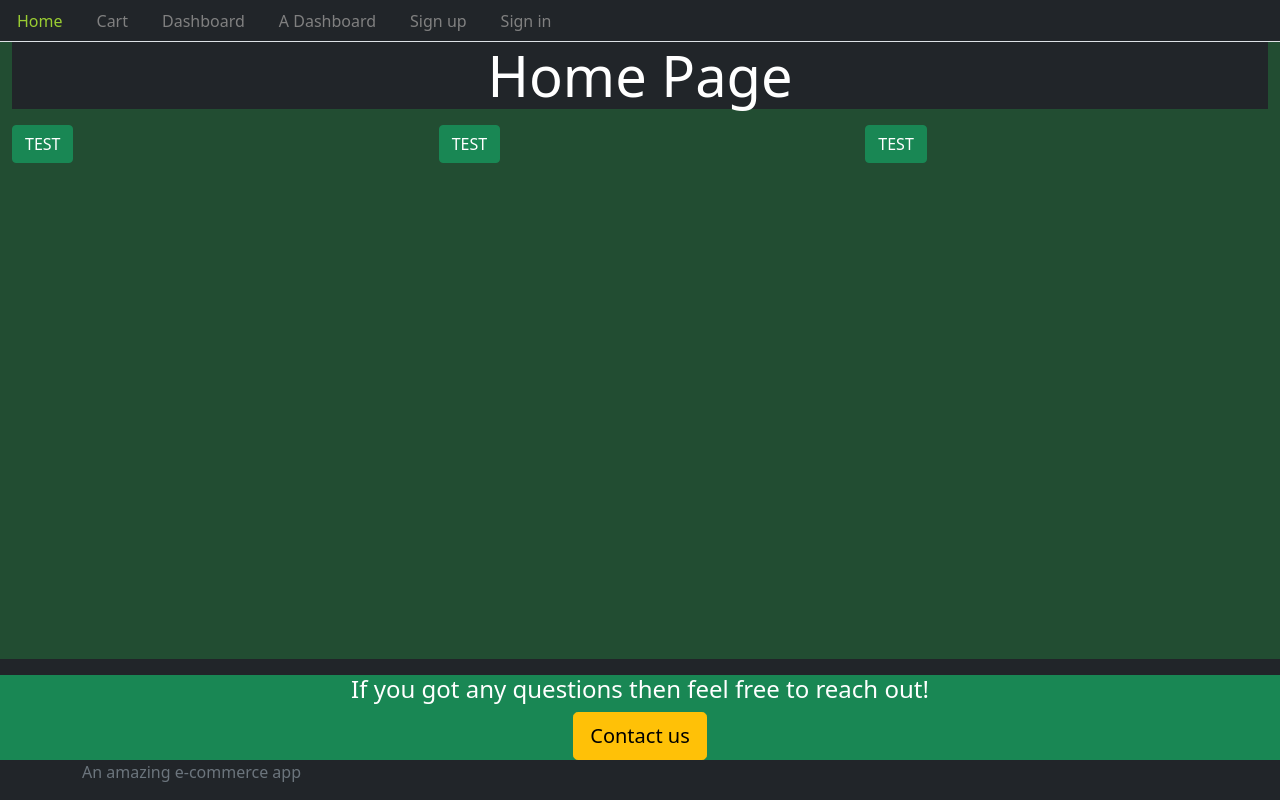
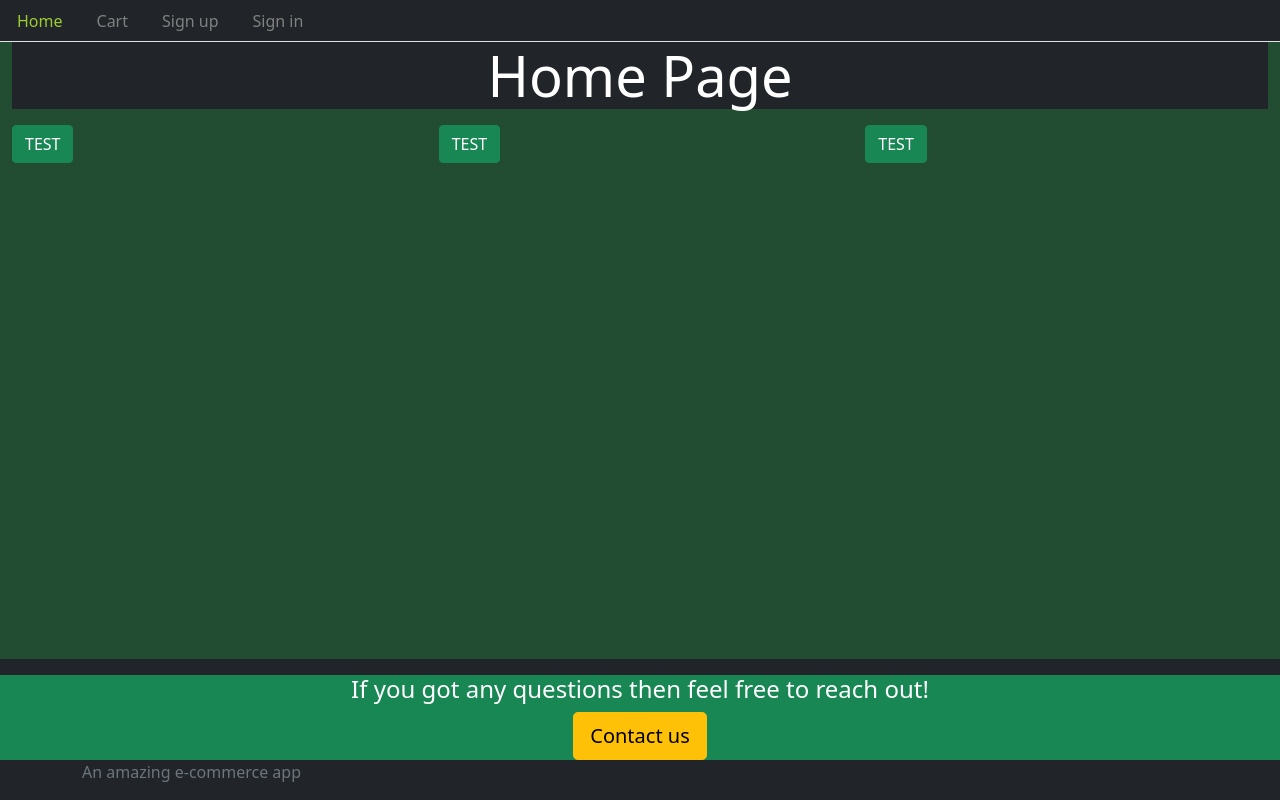
Before and after one commit to AkashSDas/elite, a Next.js app in the folder frontend_playground/: page / in a window 1280 px wide. Built offline with nearby package versions, Linux system fonts and the light colour scheme; no server answers.

Commit message:
add auth and admin condition check in navbar

```diff
--- a/frontend_playground/components/navbar.tsx
+++ b/frontend_playground/components/navbar.tsx
@@ -11,8 +11,13 @@ function Navbar() {
       <ul className="nav nav-tabs bg-dark">
         <NavItem href="/" text="Home" />
         <NavItem href="/cart" text="Cart" />
-        <NavItem href="/dashboard/user" text="Dashboard" />
-        <NavItem href="/dashboard/admin" text="A Dashboard" />
+
+        {isAuthenticated() && (
+          <NavItem href="/dashboard/user" text="Dashboard" />
+        )}
+        {isAuthenticated() && isAuthenticated().user.role === 1 ? (
+          <NavItem href="/dashboard/admin" text="Admin Dashboard" />
+        ) : null}
         {!isAuthenticated() && <NavItem href="/signup" text="Sign up" />}
         {!isAuthenticated() && <NavItem href="/signin" text="Sign in" />}
         {isAuthenticated() && (
```
